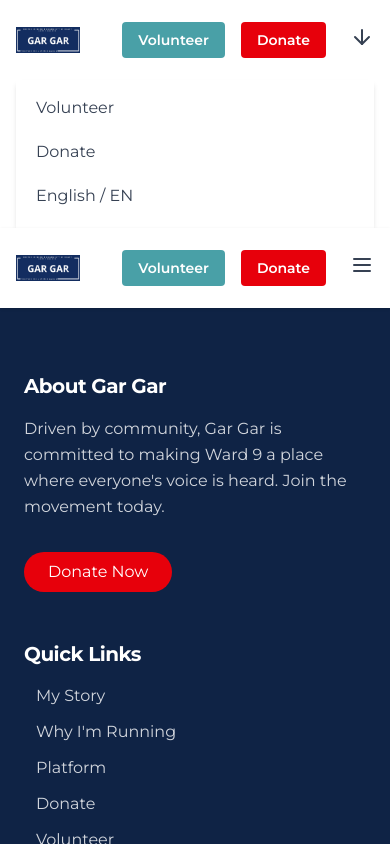
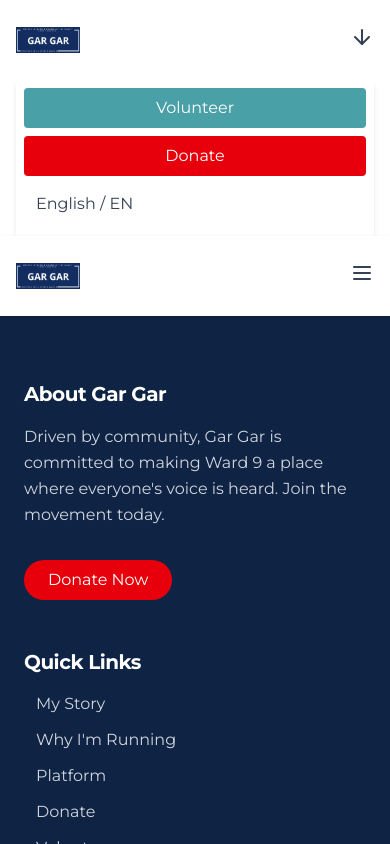
Before and after one commit to hazinofan/gargar, a Next.js app: page /layouts/navbar in a window 390 px wide. Both pictures are taken after a click on the button 362 px from the left and 36 px from the top of the page. Shown: the top 844 px of the page. Built offline with nearby package versions, Linux system fonts and the light colour scheme.

Commit message:
mobile navbar fixed

```diff
--- a/src/pages/layouts/navbar.tsx
+++ b/src/pages/layouts/navbar.tsx
@@ -9,8 +9,8 @@ export default function Navbar() {
   return (
     <header className="bg-white shadow-sm sticky top-0 z-50">
       <div className="max-w-7xl mx-auto px-4 sm:px-6 lg:px-8">
-        <div className="flex justify-between items-center h-20"> {/* Increased height */}
-          {/* Logo - Now larger and better positioned */}
+        <div className="flex justify-between items-center h-20">
+          {/* Logo */}
           <Link href="/" className="flex-shrink-0 flex items-center">
             <div className="relative w-16 h-16 md:w-28 md:h-28">
               <Image
@@ -21,11 +21,10 @@ export default function Navbar() {
                 priority
               />
             </div>
-
           </Link>
 
-          {/* Action Buttons - Visible on all screens */}
-          <div className="flex items-center gap-4">
+          {/* Desktop Action Buttons - Hidden on mobile */}
+          <div className="hidden md:flex items-center gap-4">
             <Link
               href="/volunteer"
               className="bg-[#49a0a7] text-white px-4 py-2 rounded hover:bg-[#436e6b] text-sm md:text-base font-semibold transition-colors"
@@ -38,9 +37,7 @@ export default function Navbar() {
             >
               Donate
             </Link>
-
-            {/* Language toggle - Hidden on mobile */}
-            <div className="hidden md:block px-2 pt-4 pb-3 space-y-1 sm:px-3">
+            <div className="px-2 pt-4 pb-3 space-y-1 sm:px-3">
               <Link
                 href="#"
                 className="block px-3 py-2 text-base font-medium text-gray-700 hover:text-blue-600"
@@ -48,8 +45,9 @@ export default function Navbar() {
                 English / EN
               </Link>
             </div>
+          </div>
 
-            {/* Mobile menu button */}
+          {/* Mobile menu button - Always visible on mobile */}
           <div className="md:hidden ml-2">
             <button
               onClick={() => setMobileMenuOpen(!mobileMenuOpen)}
@@ -64,21 +62,20 @@ export default function Navbar() {
             </button>
           </div>
         </div>
-        </div>
 
-        {/* Mobile Menu - Shows language toggle and other links if needed */}
+        {/* Mobile Menu - Shows all navigation options */}
         {mobileMenuOpen && (
           <div className="md:hidden bg-white shadow-md">
-            <div className="px-2 pt-2 pb-3 space-y-1 sm:px-3">
+            <div className="px-2 pt-2 pb-3 space-y-2 sm:px-3">
               <Link
                 href="/volunteer"
-                className="block px-3 py-2 text-base font-medium text-gray-700 hover:text-blue-600"
+                className="block w-full text-center bg-[#49a0a7] text-white px-4 py-2 rounded hover:bg-[#436e6b] font-medium transition-colors"
               >
                 Volunteer
               </Link>
               <Link
                 href="/donate"
-                className="block px-3 py-2 text-base font-medium text-gray-700 hover:text-blue-600"
+                className="block w-full text-center bg-red-600 text-white px-4 py-2 rounded hover:bg-red-500 font-medium transition-colors"
               >
                 Donate
               </Link>
```
Lines whose indentation alone changed are shown as unchanged.
